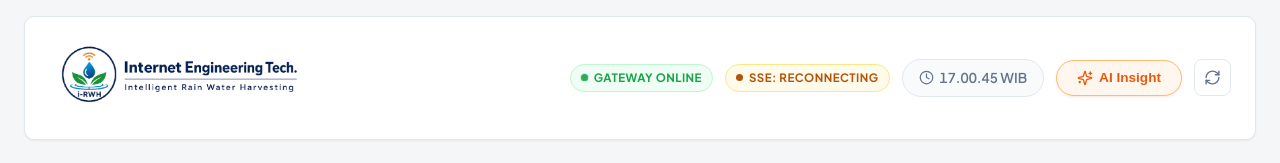
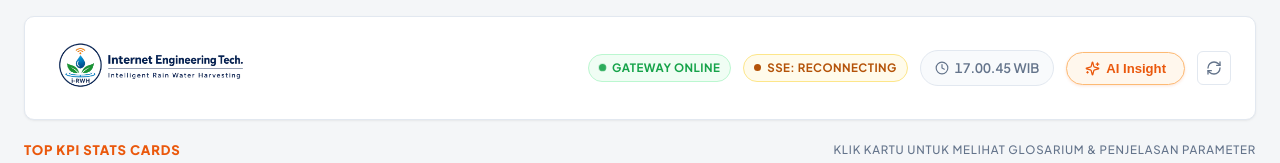
Before and after one commit to RahmatHadinata23758051/i-RWH, a React (Vite) app in the folder Frontend/: page / in a window 1280 px wide. Shown: the top 163 px of the page. Built offline with nearby package versions, Linux system fonts and the light colour scheme; no server answers.

Commit message:
style(header): tune brand banner logo height to 86px for ideal visual balance

```diff
--- a/Frontend/src/components/Header.jsx
+++ b/Frontend/src/components/Header.jsx
@@ -31,25 +31,25 @@ export default function Header({
   const isOnline = gatewayStatus === 'online' || gatewayStatus === '1' || gatewayStatus === 1;
 
   return (
-    <header className="card" style={{ padding: '6px 24px', marginBottom: '20px', minHeight: '120px' }}>
+    <header className="card" style={{ padding: '8px 24px', marginBottom: '20px', minHeight: '96px' }}>
       <div style={{
         display: 'flex',
         alignItems: 'center',
         justifyContent: 'space-between',
         flexWrap: 'wrap',
-        gap: '20px',
-        minHeight: '110px'
+        gap: '16px',
+        minHeight: '86px'
       }}>
 
-        {/* Brand Logo Pure Banner Image (Sangat Besar Menempati Seluruh Area Kiri) */}
-        <div style={{ display: 'flex', alignItems: 'center', flex: '1 1 500px', maxWidth: '650px' }}>
+        {/* Brand Logo Pure Banner Image (Ukuran Sweet Spot Proporsional) */}
+        <div style={{ display: 'flex', alignItems: 'center' }}>
           <img
             src="/logo.png"
             alt="Internet Engineering Tech - Intelligent Rain Water Harvesting"
             style={{
-              height: '110px',
+              height: '86px',
               width: 'auto',
-              maxWidth: '100%',
+              maxWidth: '460px',
               objectFit: 'contain',
               display: 'block'
             }}
@@ -57,7 +57,7 @@ export default function Header({
         </div>
 
         {/* Status Indicators & Clock */}
-        <div style={{ display: 'flex', alignItems: 'center', gap: '12px', flexWrap: 'wrap', marginLeft: 'auto' }}>
+        <div style={{ display: 'flex', alignItems: 'center', gap: '12px', flexWrap: 'wrap' }}>
 
           {/* Gateway Status Badge */}
           <div className={`status-pill ${isOnline ? 'online' : 'offline'}`}>
@@ -81,14 +81,14 @@ export default function Header({
             alignItems: 'center',
             gap: '6px',
             color: 'var(--text-muted)',
-            fontSize: '0.85rem',
+            fontSize: '0.82rem',
             fontWeight: '600',
             background: 'var(--bg-card-subtle)',
-            padding: '8px 16px',
+            padding: '7px 14px',
             borderRadius: '9999px',
             border: '1px solid var(--border-subtle)'
           }}>
-            <Clock size={15} />
+            <Clock size={14} />
             <span className="tabular-nums">{currentTime || '17:35 WIB'}</span>
           </div>
 
@@ -102,16 +102,16 @@ export default function Header({
               backgroundColor: 'var(--color-orange-light)',
               border: '1px solid var(--color-orange-border)',
               color: 'var(--color-orange)',
-              padding: '9px 20px',
+              padding: '8px 18px',
               borderRadius: '9999px',
-              fontSize: '0.85rem',
+              fontSize: '0.82rem',
               fontWeight: '700',
               cursor: 'pointer',
               boxShadow: '0 1px 3px rgba(234, 88, 12, 0.15)',
               transition: 'all 0.15s ease'
             }}
           >
-            <Sparkles size={16} />
+            <Sparkles size={15} />
             <span>AI Insight</span>
           </button>
 
@@ -122,15 +122,15 @@ export default function Header({
             style={{
               background: 'transparent',
               border: '1px solid var(--border-subtle)',
-              padding: '9px',
-              borderRadius: '8px',
+              padding: '8px',
+              borderRadius: '6px',
               cursor: 'pointer',
               display: 'flex',
               alignItems: 'center',
               color: 'var(--text-muted)'
             }}
           >
-            <RefreshCw size={17} />
+            <RefreshCw size={16} />
           </button>
         </div>
 
```
